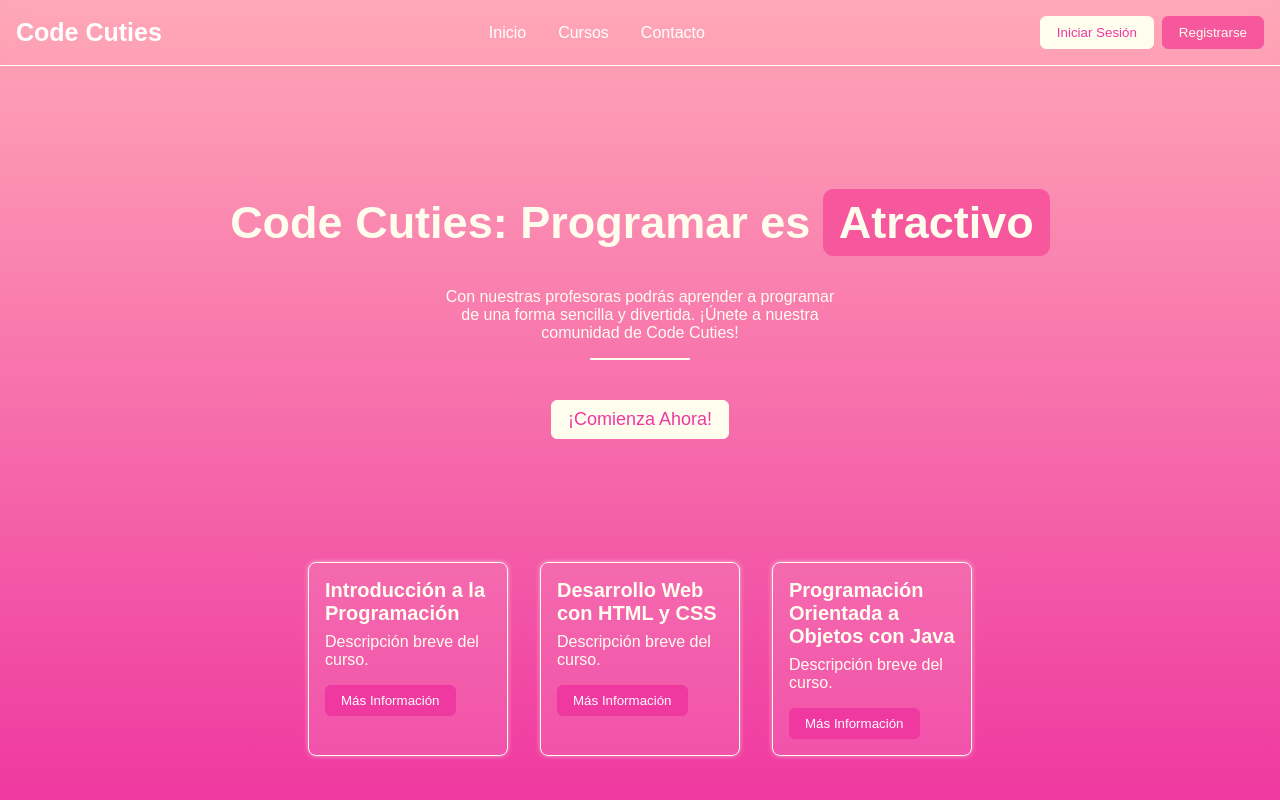
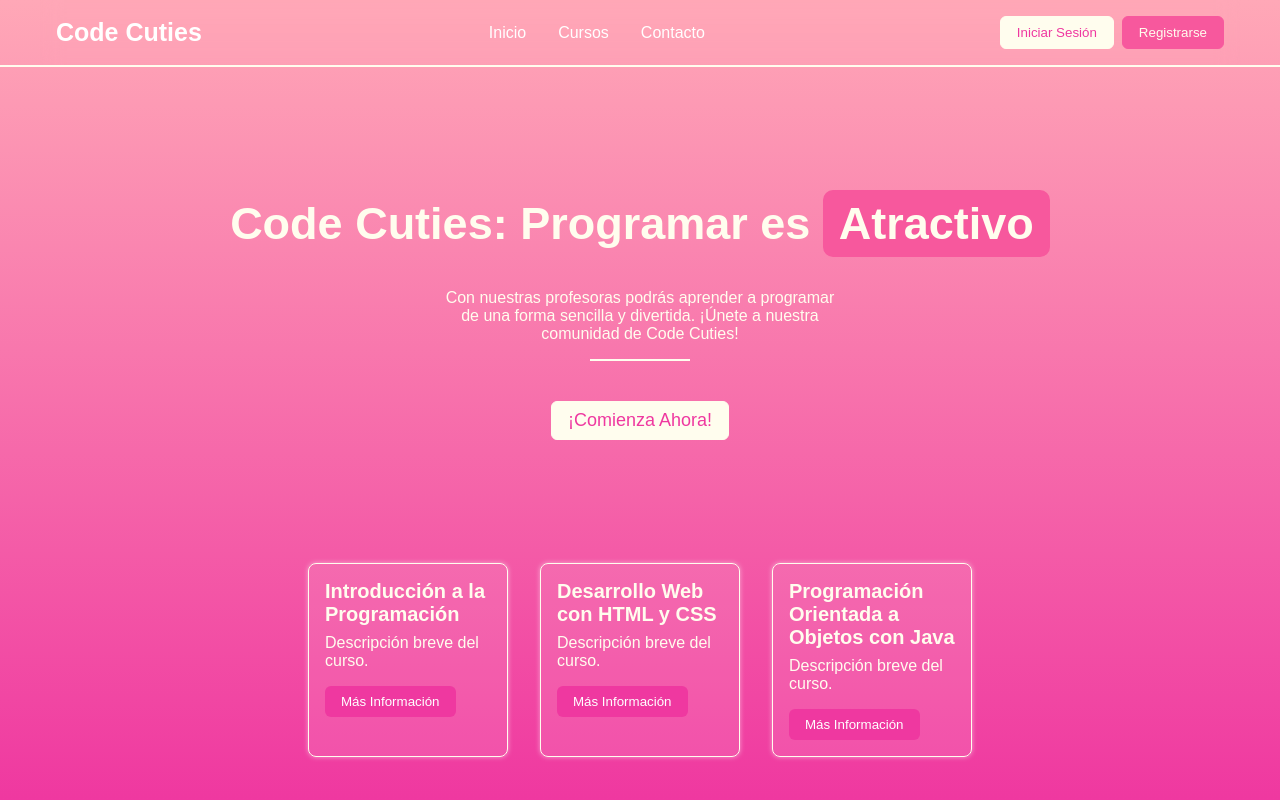
Before and after one commit to Fabryzzio-Meza-Torres/Code-_Cutties, a plain HTML site: page index.html in a window 1280 px wide. Drawn offline with Linux system fonts and the light colour scheme.

Commit message:
index styles

```diff
--- a/index.html
+++ b/index.html
@@ -35,6 +35,9 @@
             --espaciado-pequeno: 8px;
             --espaciado-mediano: 16px;
             --espaciado-grande: 24px;
+
+            /* Otros */
+            --max-width: 1200px;
         }
     </style>
 
@@ -52,6 +55,8 @@
             flex-direction: column;
             min-height: 100vh;
             background: var(--color-gradiente);
+            justify-content: flex-start;
+            align-items: center;
         }
 
         header {
@@ -61,7 +66,8 @@
             padding: var(--espaciado-mediano);
             color: var(--color-fondo);
             backdrop-filter: blur(10px);
-            border-bottom: 1px solid var(--color-fondo);
+            width: 100%;
+            max-width: var(--max-width);
         }
 
         header h1 {
@@ -77,6 +83,12 @@
         header h1 a:hover {
             color: var(--color-cuaternario);
             transition: ease 0.3s;
+        }
+
+        .linea {
+            width: 100%;
+            height: 2px;
+            background-color: var(--color-secundario);
         }
 
         nav ul {
@@ -261,6 +273,8 @@
         </div>
     </header>
 
+    <div class="linea"></div>
+
     <!-- Página Principal -->
     <main>
         <!-- Sección de Bienvenida -->
```
